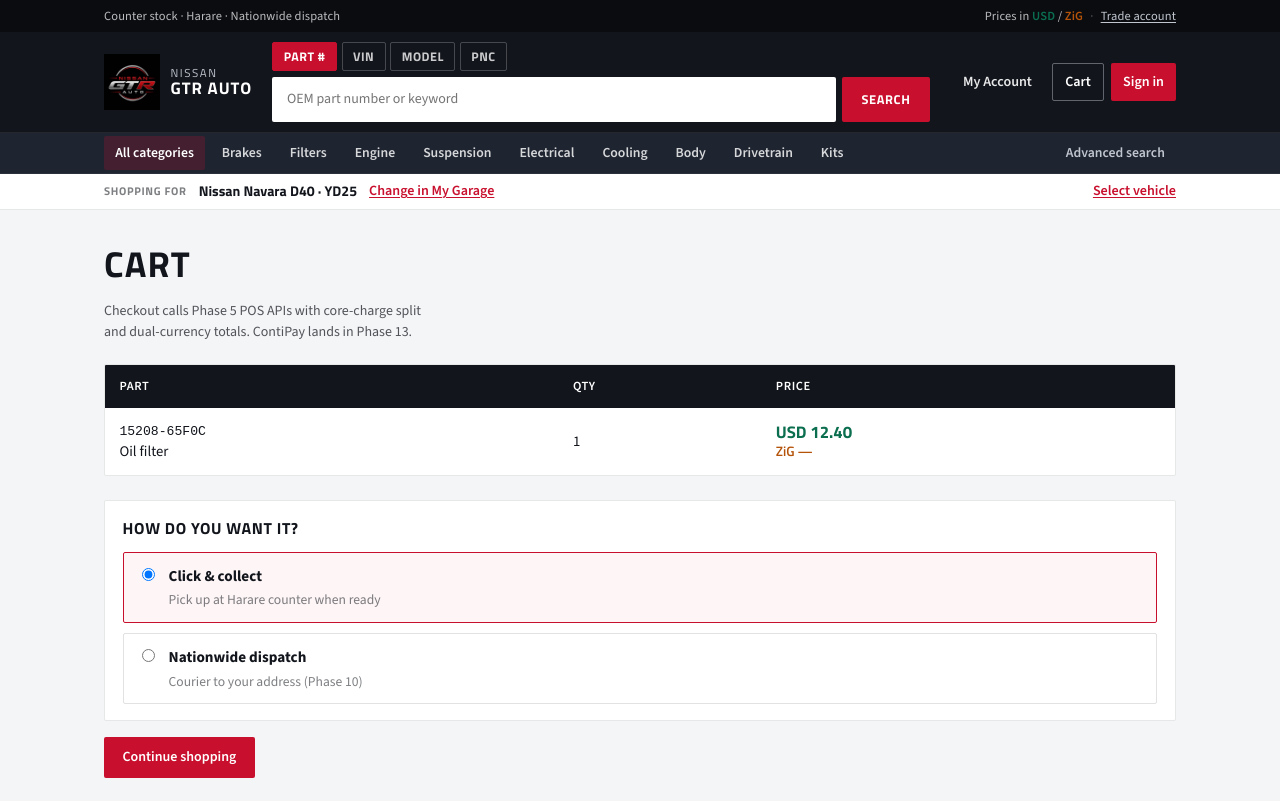
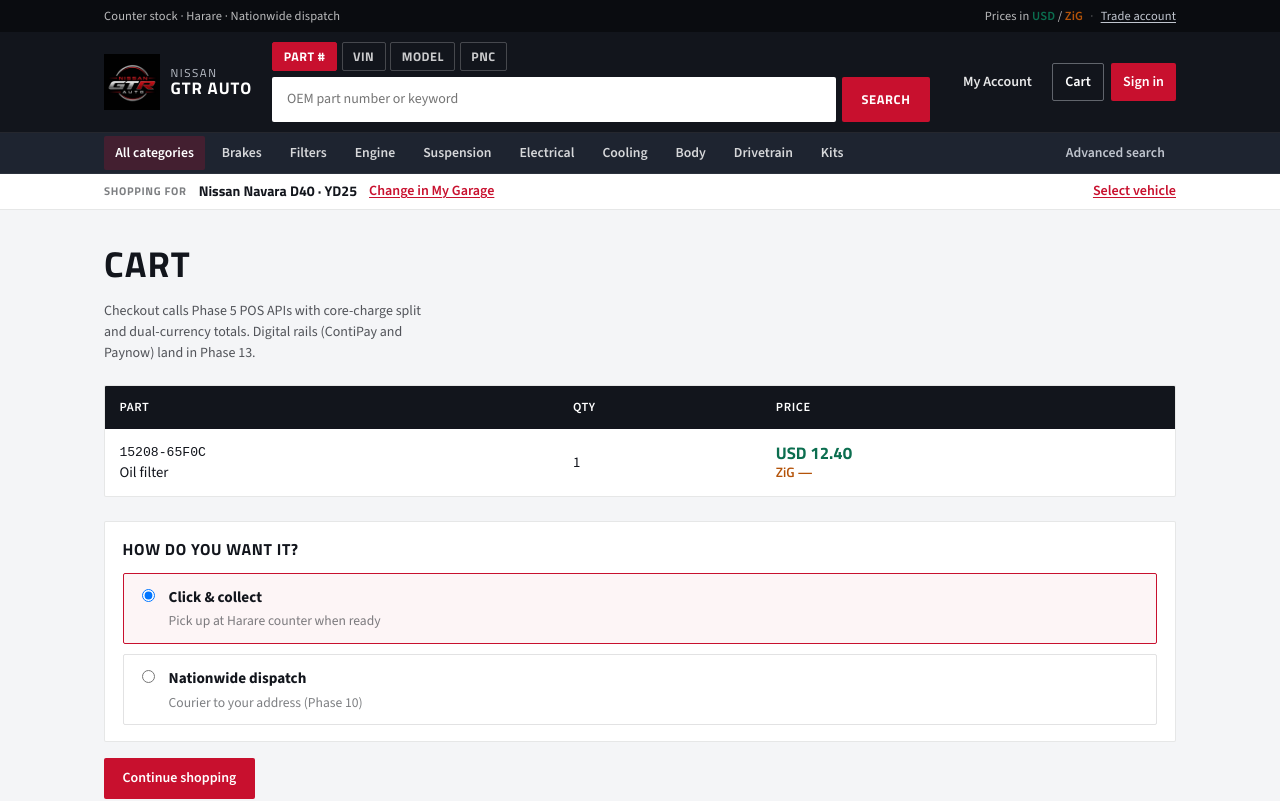
Before and after one commit to Vanguduza/Nissan-Gtr-Auto, a Next.js app in the folder apps/web/: page /cart in a window 1280 px wide. Shown: the top 801 px of the page. Built offline with nearby package versions, Linux system fonts and the light colour scheme; no server answers.

Commit message:
auto-sync: 2026-07-24 06:58:00

```diff
--- a/apps/web/app/(storefront)/cart/page.tsx
+++ b/apps/web/app/(storefront)/cart/page.tsx
@@ -13,7 +13,7 @@
       <h1 className={styles.title}>Cart</h1>
       <p className={styles.lede}>
         Checkout calls Phase 5 POS APIs with core-charge split and dual-currency
-        totals. ContiPay lands in Phase 13.
+        totals. Digital rails (ContiPay and Paynow) land in Phase 13.
       </p>
 
       <div className={styles.tableWrap}>
```
Also changed, not shown: 2 other files (tests, documents, lock files or other folders).
